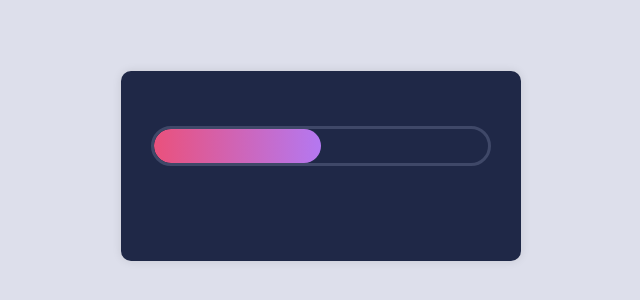
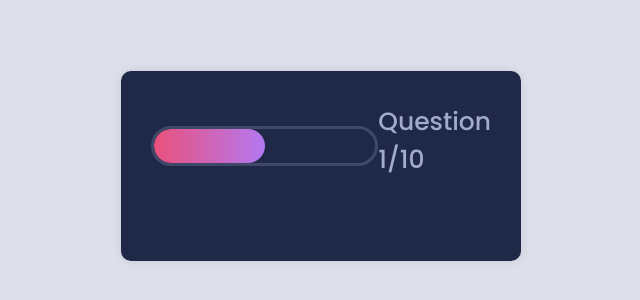
Before and after one commit to adeenazara2002/Quiz-App-JavaScript, a plain HTML site: page index.html in a window 1280 px wide. Shown: the part 234-534 px from the top of the page, without its empty margins (319-959 px from the left). Drawn offline with Linux system fonts and the light colour scheme.

Commit message:
style.css

```diff
--- a/index.html
+++ b/index.html
@@ -61,6 +61,11 @@
                     <div class="progress-bar"></div>
                     <span class="progress-text"></span>
                 </div>
+                <div class="question-wrapper">
+                    <div class="number">
+                       Question <span class="current">1</span><span class="total">/10</span>
+                    </div>
+                </div>
             </div>
 
     </div>
--- a/style.css
+++ b/style.css
@@ -114,3 +114,10 @@ select{
     font-size: 16px;
     font-weight: 500;
 }
+
+.question-wrapper .number{
+    color: #a2aace;
+    font-size: 25px;
+    font-weight: 500;
+    margin-bottom: 20px;
+}
```
